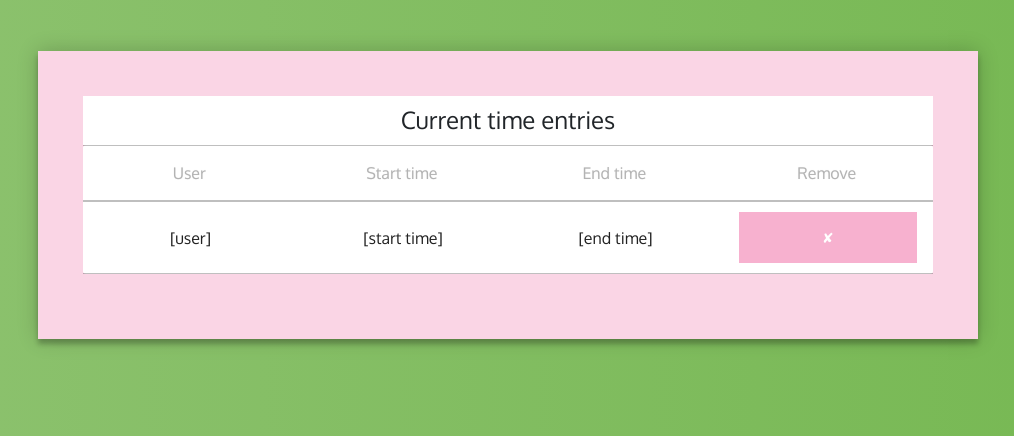
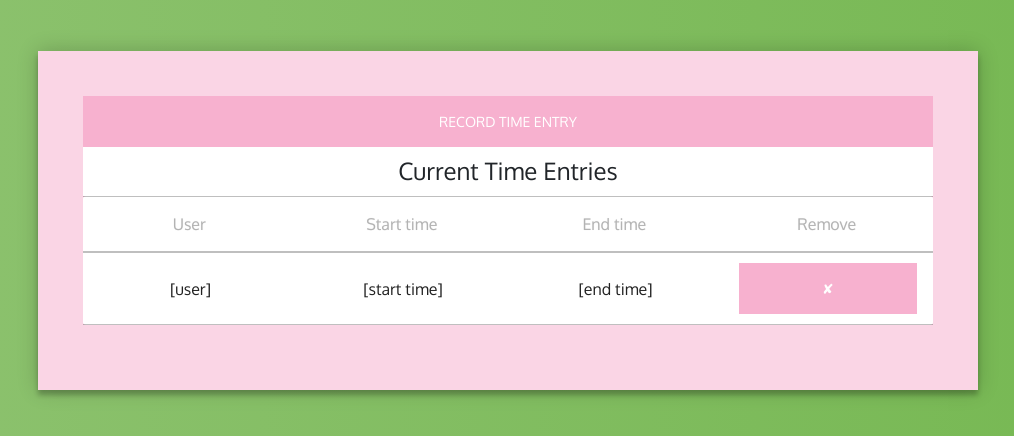
Before and after one commit to nelsontran/chopin-liszt, a Flask app: page /projects/1/log/1 in a window 1280 px wide. Shown: the part 64-500 px from the top of the page, without its empty margins (132-1146 px from the left). Run offline with Flask 2, Linux system fonts and the light colour scheme; a user stored in the database is signed in; tables that the repository leaves empty hold one stand-in row (values such as "Sample post"); some libraries are stand-ins or nearby versions.

Commit message:
Migrate time entry form to Time Entry view

```diff
--- a/app/mod/core/views.py
+++ b/app/mod/core/views.py
@@ -128,7 +128,7 @@ def create_task(project_id):
 @core.route("/projects/<int:project_id>/log/<int:task_id>")
 @login_required
 def time_entries(project_id, task_id):
-    return render_template("timeentry.html")
+    return render_template("timeentry.html", project_id=project_id, task_id=task_id)
 
 @core.route("/remove_project")
 def remove_project():
--- a/app/templates/core/timeentry.html
+++ b/app/templates/core/timeentry.html
@@ -29,7 +29,9 @@
     <div class="timeentry-page">
         <div class="form">
             <form>
-                <h1>Current time entries</h1>
+                <button id="start-timer" type="button">Record Time Entry</button>
+
+                <h1>Current Time Entries</h1>
                 <table id="active-tasks" class="flat-table">
                     <tr>
                         <th>User</th>
@@ -72,5 +74,34 @@
     </div>
 
     <script type="text/javascript" src="{{ url_for('static', filename='js/jquery.min.js') }}"></script>
+    <script type="text/javascript">
+        $SCRIPT_ROOT = {{ request.script_root|tojson|safe }};
+
+        $(function() {
+			$(document).on('click', '#start-timer', function() {
+                console.log("asdfasdfasd");
+				$('form').animate({height: "toggle", opacity: "toggle"}, "slow");
+				return false;
+			});
+
+			$(document).on('click', '#timer-cancel', function() {
+				$('form').animate({height: "toggle", opacity: "toggle"}, "slow");
+				return false;
+			});
+
+			$(document).on('click', '#timer-submit', function() {
+				$.getJSON($SCRIPT_ROOT + '/record_time_entry', {
+					project_id: {{ project_id }},
+                    task_id: {{ task_id }},
+					date: $('#date').val(),
+					start_time: $('#start-time').val(),
+					end_time: $('#end-time').val()
+				}, function(data) {
+					$('form').animate({height: "toggle", opacity: "toggle"}, "slow");
+				});
+				return false;
+			});
+        });
+    </script>
 </body>
 </html>
```
Also changed, not shown: app/templates/core/tasks.html (+0 -22 lines). Lines whose indentation alone changed are shown as unchanged.
